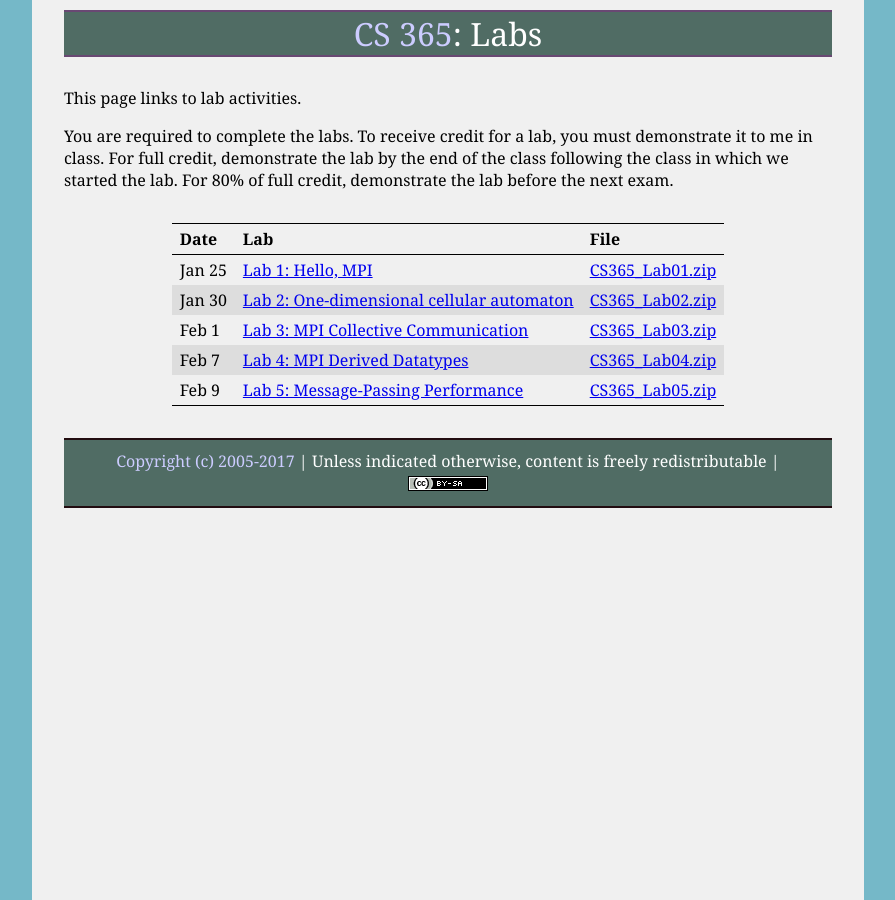
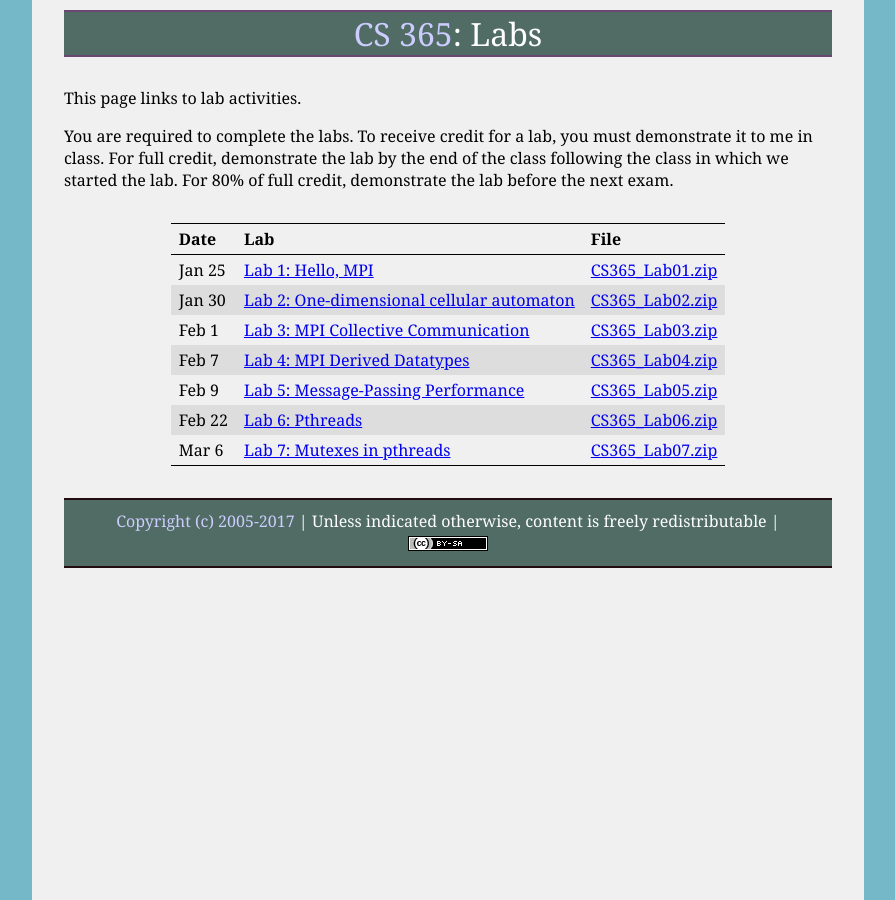
Before and after one commit to ycpcs/cs365-spring2017, a Jekyll site: the page built from labs/index.md, in a window 1280 px wide. Shown: the whole page, without its empty margins (192-1087 px from the left). Built offline with Jekyll 4.4.1, drawn with Linux system fonts in a browser that asks for light colours.

Commit message:
link to labs 6 and 7

```diff
--- a/labs/index.md
+++ b/labs/index.md
@@ -14,10 +14,10 @@ Jan 30 | [Lab 2: One-dimensional cellular automaton](lab02.html) | [CS365\_Lab02
 Feb 1 | [Lab 3: MPI Collective Communication](lab03.html) | [CS365\_Lab03.zip](CS365_Lab03.zip)
 Feb 7 | [Lab 4: MPI Derived Datatypes](lab04.html) | [CS365\_Lab04.zip](CS365_Lab04.zip)
 Feb 9 | [Lab 5: Message-Passing Performance](lab05.html) | [CS365\_Lab05.zip](CS365_Lab05.zip)
+Feb 22 | [Lab 6: Pthreads](lab06.html) | [CS365\_Lab06.zip](CS365_Lab06.zip)
+Mar 6 | [Lab 7: Mutexes in pthreads](lab07.html) | [CS365\_Lab07.zip](CS365_Lab07.zip)
 
 <!--
-Mar 10 | [Lab 6: Pthreads](lab06.html) | [CS365\_Lab06.zip](CS365_Lab06.zip)
-Mar 12 | [Lab 7: Mutexes in pthreads](lab07.html) | [CS365\_Lab07.zip](CS365_Lab07.zip)
 Mar 17 | [Lab 8: Shared Queue](lab08.html) | [CS365\_Lab08.zip](CS365_Lab08.zip)
 Mar 19 | [Lab 9: Reader/Writer Locks](lab09.html) | [CS365\_Lab09.zip](CS365_Lab09.zip)
 Mar 24 | [Lab 10: Java Producer/Consumer Simulation](lab10.html) | [CS365\_Lab10.zip](CS365_Lab10.zip)
```
